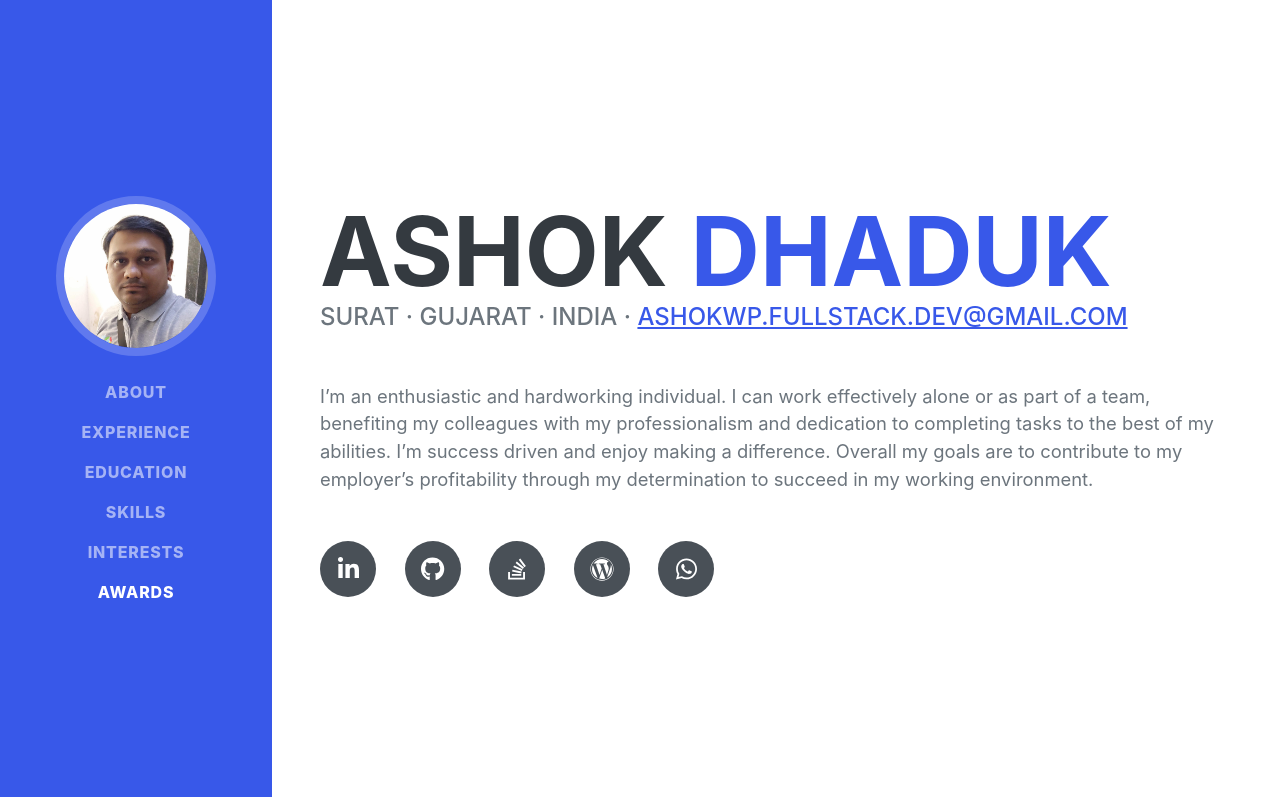
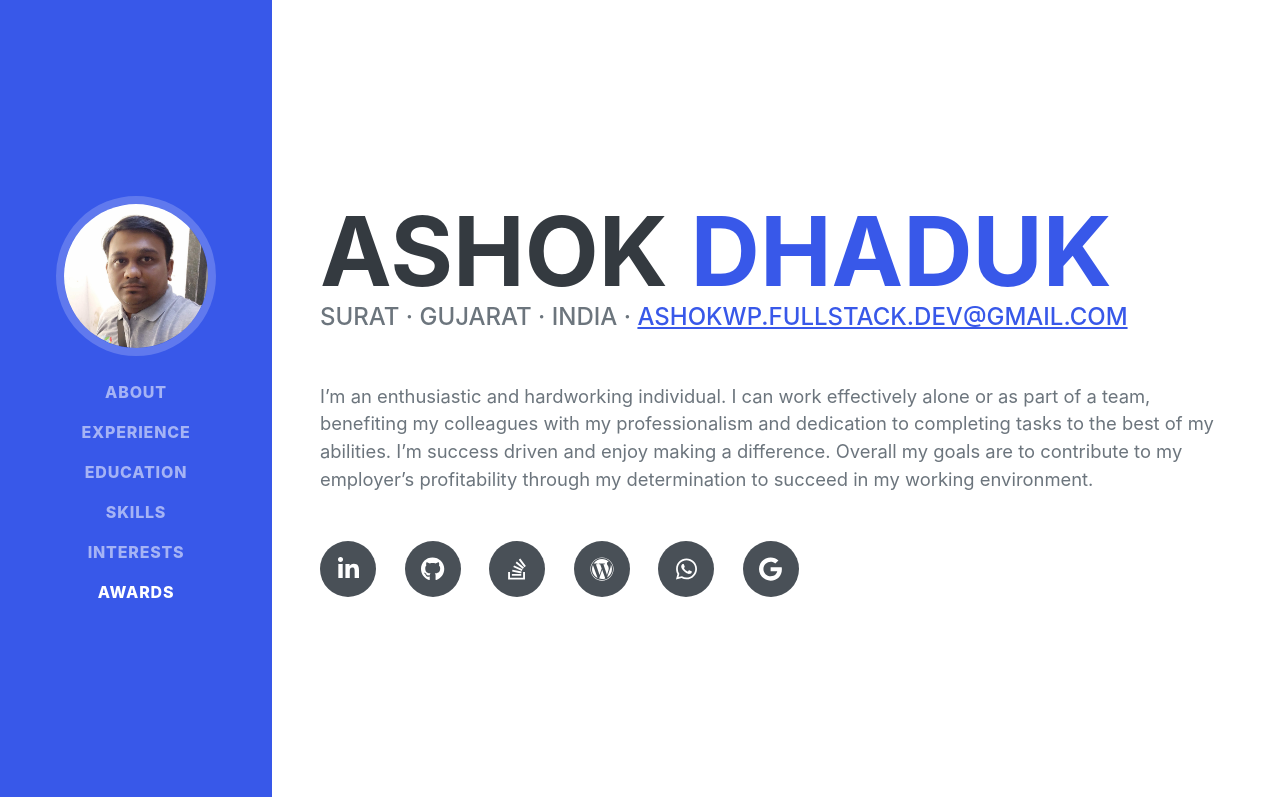
Before and after one commit to ashokdhaduk/ashokdhaduk.github.io, a plain HTML site: page index.html in a window 1280 px wide. Shown: the top 797 px of the page. Drawn offline with nearby package versions, Linux system fonts and the light colour scheme; a web font is replaced by a local one.

Commit message:
Added Google Developer profile link

```diff
--- a/index.html
+++ b/index.html
@@ -54,6 +54,7 @@
                         <a class="social-icon" href="https://stackoverflow.com/users/2419578/ashok-dhaduk" target="_blank"><i class="fab fa-stack-overflow"></i></a>
                         <a class="social-icon" href="https://profiles.wordpress.org/ashokrd2013" target="_blank"><i class="fab fa-wordpress"></i></a>
                         <a class="social-icon" href="https://wa.me/919510427037" target="_blank"><i class="fab fa-whatsapp"></i></a>
+                        <a class="social-icon" href="https://developers.google.com/profile/u/ashokrd" target="_blank"><i class="fab fa-google"></i></a>
                     </div>
                 </div>
             </section>
```
